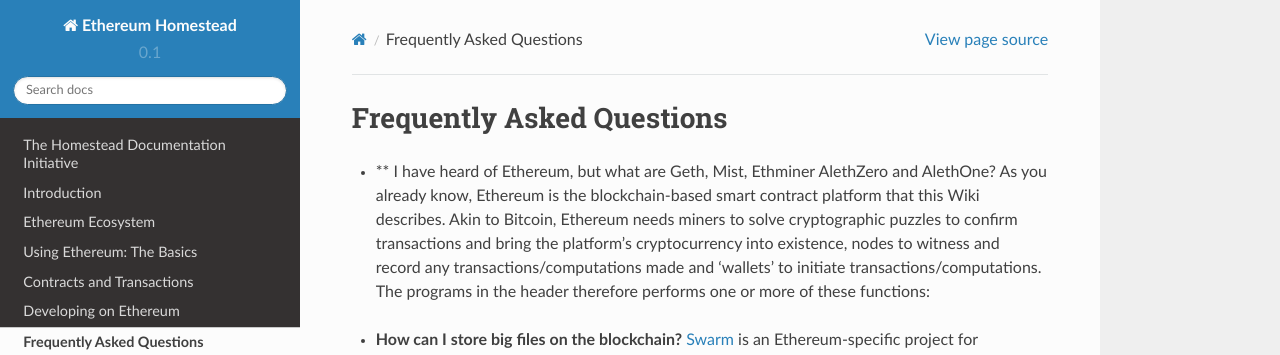
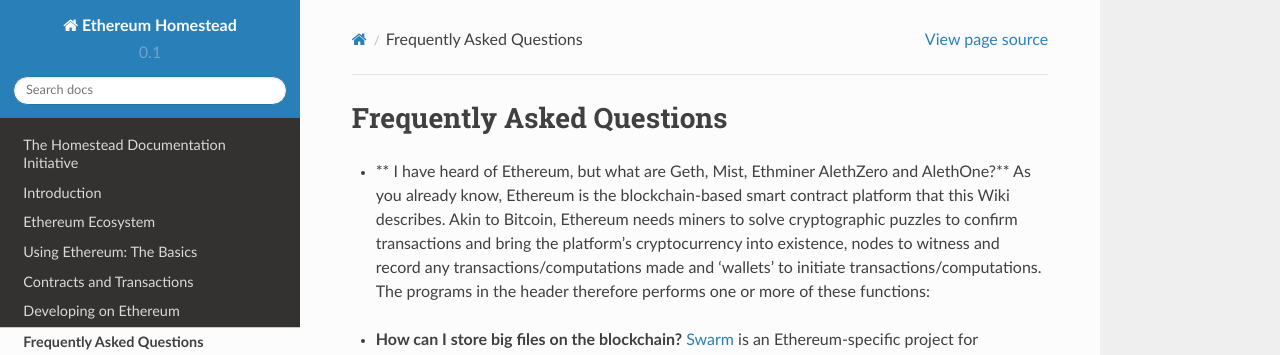
Before and after one commit to ethereum/homestead-guide, a Sphinx documentation site: the page built from source/frequently-asked-questions/frequently-asked-questions.rst, in a window 1280 px wide and 973 px high. Shown: the top 355 px of the window. Built offline with Sphinx 7.4.7 and the Read the Docs theme 2.0.0, drawn with Linux system fonts in a browser that asks for light colours.

```diff
--- a/source/frequently-asked-questions/frequently-asked-questions.rst
+++ b/source/frequently-asked-questions/frequently-asked-questions.rst
@@ -1,7 +1,7 @@
 ################################################################################
 Frequently Asked Questions
 ################################################################################
-* ** I have heard of Ethereum, but what are Geth, Mist, Ethminer AlethZero and AlethOne?
+* ** I have heard of Ethereum, but what are Geth, Mist, Ethminer AlethZero and AlethOne?**
   As you already know, Ethereum is the blockchain-based smart contract platform that this Wiki describes. Akin to Bitcoin, Ethereum needs miners to solve cryptographic puzzles to confirm transactions and bring the platform's cryptocurrency into existence, nodes to witness and record any transactions/computations made and 'wallets' to initiate transactions/computations. The programs in the header therefore performs one or more of these functions:
 .. _Geth: This is the Go implementation of an Ethereum node, and is the basis for any interactions with the Ethereum blockchain. Running this locally will allow you to easily interact with the Ethereum blockchain.
 .. _Mist: This is the equivalent of a web browser, but then for the Ethereum blockchain. It acts as a GUI to display the accounts and contracts that you have or use on the Ethereum blockchain. It also allows you to create and interact with contracts in a graphical user interface without ever touching the command line. If you are not a developer and just want to store Ether and interact with Ethereum contracts, then Mist is the program to use.
```
